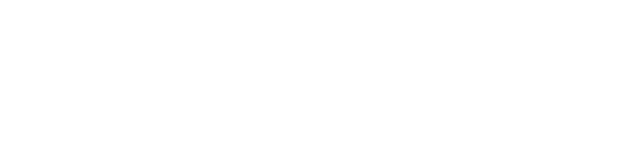
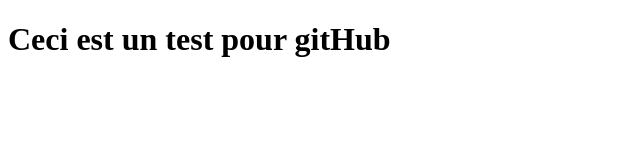
Before and after one commit to BRICETRAORE/testGit, a plain HTML site: page index.html in a window 1280 px wide. Shown: the whole page, without its empty margins (0-640 px from the left). Drawn offline with Linux system fonts and the light colour scheme.

Commit message:
add a title h1 in index.html

```diff
--- a/index.html
+++ b/index.html
@@ -7,6 +7,6 @@
     <title>testGit</title>
 </head>
 <body>
-
+    <h1>Ceci est un test pour gitHub</h1>
 </body>
 </html>
```
